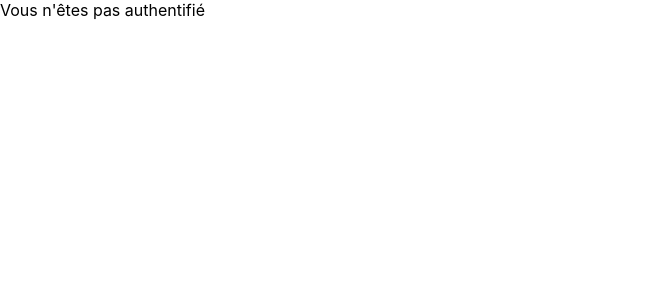
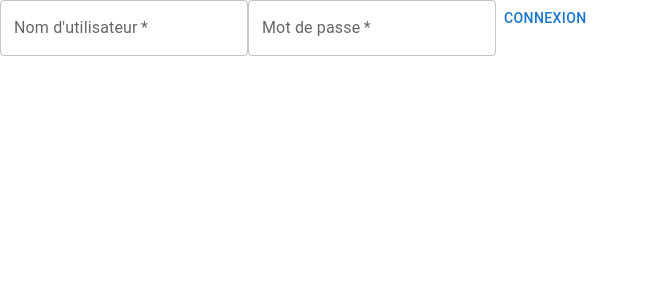
Before and after one commit to Sleeeee/t304-integration, a React (Create React App) app in the folder frontend/: page / in a window 1280 px wide. Shown: the top 300 px of the page, without its empty margins (0-649 px from the left). Built offline with nearby package versions, Linux system fonts and the light colour scheme; no server answers.

Commit message:
LARES #11 Implémentation du formulaire de login (et fixes mineurs du backend), rechargement de la page lors de déconnexion, récupération dynamique de l'URL du backend

```diff
--- a/frontend/src/App.js
+++ b/frontend/src/App.js
@@ -1,15 +1,18 @@
 import './App.css';
 import { useAuth } from './context/AuthContext';
+import Auth from './components/Auth';
+import Header from './components/Header';
 import Register from './components/Register';
 
 function App() {
   const { user, loading } = useAuth();
 
   if (loading) return <div>Chargement...</div>;
-  if (!user) return <div>Vous n'êtes pas authentifié</div>;
+  if (!user) return <Auth />;
 
   return (
     <div className="App">
+      <Header />
       <Register />
     </div>
   );
--- /dev/null
+++ b/frontend/src/components/Auth.js
@@ -0,0 +1,53 @@
+import React, { useState } from "react";
+import TextField from "@mui/material/TextField";
+import Button from "@mui/material/Button";
+
+const Auth = () => {
+  const [username, setUsername] = useState("");
+  const [password, setPassword] = useState("");
+
+  const login = async (e) => {
+    e.preventDefault();
+    const res = await fetch(`${process.env.REACT_APP_BACKEND_URL}/auth/wlogin/`, {
+      method: "POST",
+      credentials: "include",
+      body: JSON.stringify({ username, password }),
+
+    });
+
+    const data = await res.json();
+    if (data.error) {
+      console.log("Erreur:", data.error);
+    } else if (data.message) {
+      console.log("Succès:", data.message);
+      window.location.reload();
+    }
+  };
+
+  return (
+    <form>
+      <TextField
+        name="username"
+        label="Nom d'utilisateur"
+        value={username}
+        onChange={(e) => { setUsername(e.target.value); }}
+        required
+      />
+
+      <TextField
+        name="password"
+        label="Mot de passe"
+        type="password"
+        value={password}
+        onChange={(e) => { setPassword(e.target.value); }}
+        required
+      />
+
+      <Button type="submit" onClick={login}>
+        Connexion
+      </Button>
+    </form>
+  );
+};
+
+export default Auth;
--- /dev/null
+++ b/frontend/src/components/Header.js
@@ -0,0 +1,24 @@
+import React from "react";
+import getCookie from "../context/getCookie";
+import Button from "@mui/material/Button";
+
+const Header = () => {
+  const logout = async () => {
+    await fetch(`${process.env.REACT_APP_BACKEND_URL}/auth/wlogout/`, {
+      method: "POST",
+      credentials: "include",
+      headers: { "X-CSRFToken": getCookie("csrftoken") },
+    });
+    window.location.reload(); // Force la page à recharger et à récupérer l'état de la session
+  };
+
+  return (
+    <div>
+      <Button onClick={logout}>
+        Déconnexion
+      </Button>
+    </div>
+  );
+}
+
+export default Header;
--- /dev/null
+++ b/frontend/src/context/getCookie.js
@@ -0,0 +1,16 @@
+const getCookie = (name) => {
+  let cookieValue = null;
+  if (document.cookie && document.cookie !== '') {
+    const cookies = document.cookie.split(';');
+    for (let i = 0; i < cookies.length; i++) {
+      const cookie = cookies[i].trim();
+      if (cookie.substring(0, name.length + 1) === (name + '=')) {
+        cookieValue = decodeURIComponent(cookie.substring(name.length + 1));
+        break;
+      }
+    }
+  }
+  return cookieValue;
+};
+
+export default getCookie;
```
Also changed, not shown: 2 other files (tests, documents, lock files or other folders).
